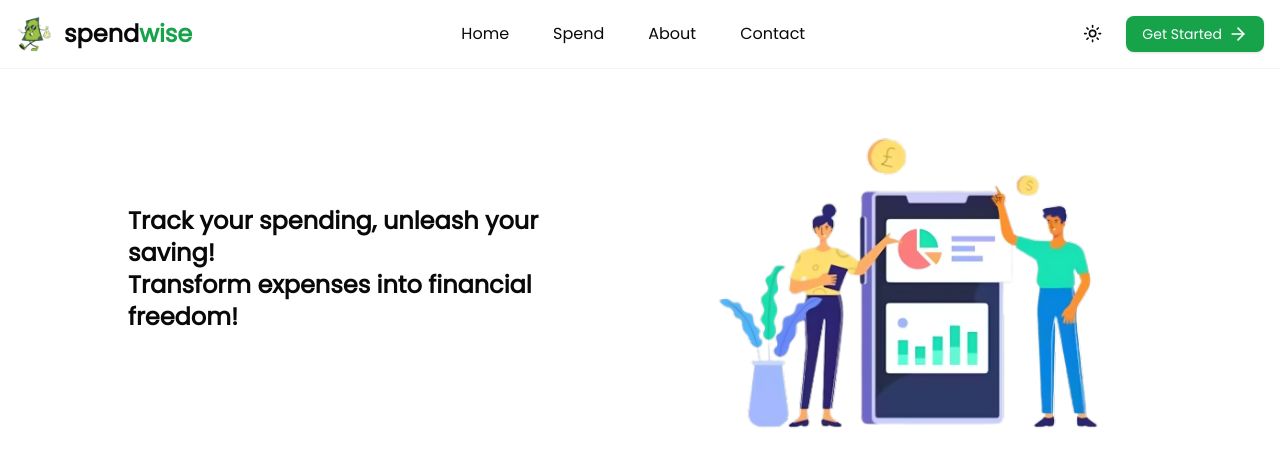
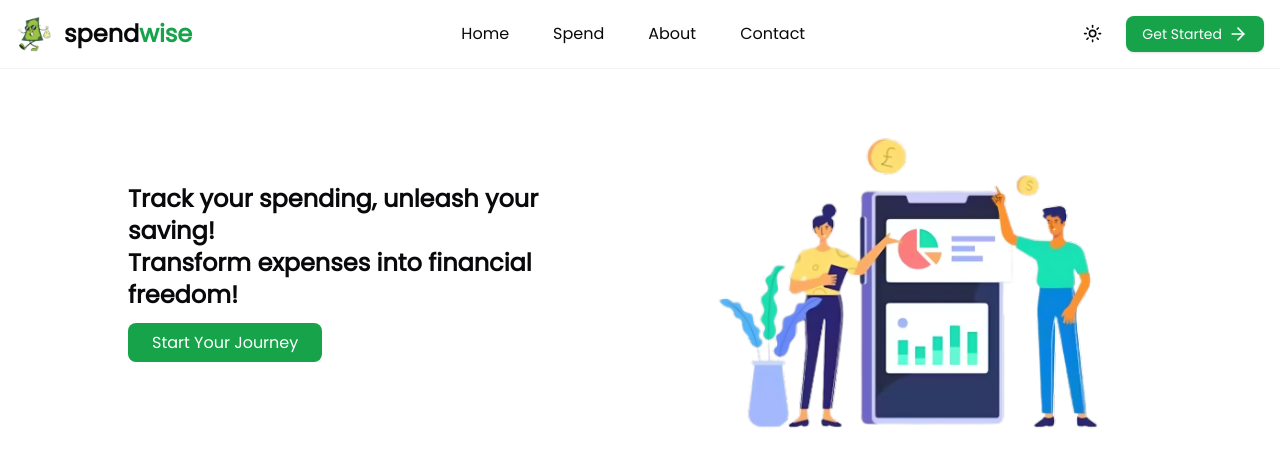
Before and after one commit to Project-Group-SGP/Expense-Tracker, a Next.js app: page / in a window 1280 px wide. Shown: the top 466 px of the page. Built offline with nearby package versions, Linux system fonts and the light colour scheme.

Commit message:
feat:small change

```diff
--- a/src/app/page.tsx
+++ b/src/app/page.tsx
@@ -3,6 +3,7 @@ import Navbar from "@/components/Navbar"
 import { db } from "@/db/db"
 import Loading from "./loading"
 import Image from "next/image"
+import Link from "next/link"
 
 export default async function Home() {
   return (
@@ -10,20 +11,30 @@ export default async function Home() {
       <Navbar />
 
       <MaxWidthWrapper>
-          <div className="flex flex-col-reverse md:flex-row justify-center items-center m-8 gap-8 md:gap-16">
-            <div className="p-4 mt-4 text-center md:text-left">
-              <p className="text-xl  md:text-2xl font-bold">
+        <div className="m-8 flex flex-col-reverse items-center justify-center gap-8 md:flex-row md:gap-16">
+          <div className="mt-4 p-4 text-center md:text-left">
+            <p className="text-xl font-bold mb-5 md:text-2xl">
               Track your spending, unleash your saving!
               <br />
               Transform expenses into financial freedom!
             </p>
+            <Link
+              href="/signup"
+              className="hover:bg-primary-dark  rounded-lg bg-primary px-6 py-2 text-white transition-colors"
+            >
+              Start Your Journey
+            </Link>
           </div>
-            <div className="pl-0 mt-16 md:pl-10">
-              <Image src="/main_page.png" width="600" height="600" alt="nothing" />
+          <div className="mt-16 pl-0 md:pl-10">
+            <Image
+              src="/main_page.png"
+              width="600"
+              height="600"
+              alt="nothing"
+            />
           </div>
         </div>
       </MaxWidthWrapper>
     </main>
-
   )
 }
```
Lines whose indentation alone changed are shown as unchanged.
